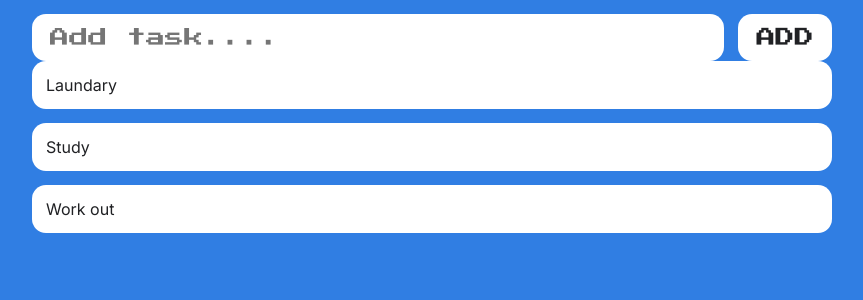
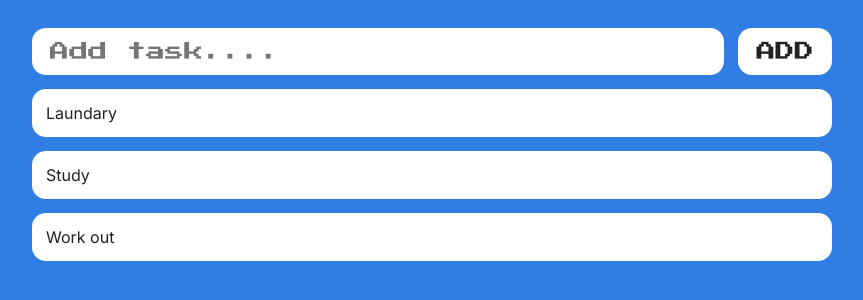
Before and after one commit to harikrishnan-git/TO-DO, a React (Vite) app in the folder my-react-app/: page / in a window 1280 px wide. Shown: the top 300 px of the page, without its empty margins (208-1071 px from the left). Built offline with nearby package versions, Linux system fonts and the light colour scheme.

Commit message:
commited margin.

```diff
--- a/my-react-app/src/index.css
+++ b/my-react-app/src/index.css
@@ -32,7 +32,7 @@ header,
 .main {
   max-width: 800px;
   width: 100%;
-  margin: 0 auto;
+  margin: 14px auto;
   gap: 14px;
 }
 
```
